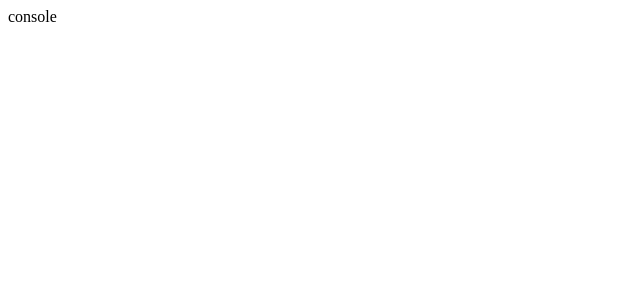
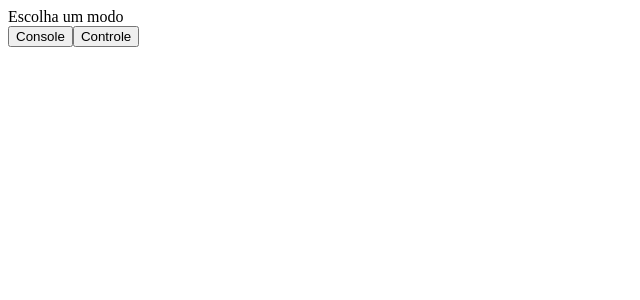
Before and after one commit to MatheusMoura17/Konsole, a React (Vite) app: page / in a window 1280 px wide. Shown: the top 300 px of the page, without its empty margins (0-640 px from the left). Built offline with nearby package versions, Linux system fonts and the light colour scheme.

Commit message:
Adiciona roteador de páginas

```diff
--- a/package.json
+++ b/package.json
@@ -20,11 +20,13 @@
   "dependencies": {
     "@types/react": "^16.8.21",
     "@types/react-dom": "^16.8.4",
+    "@types/react-router-dom": "^4.3.4",
     "@typescript-eslint/parser": "^1.10.2",
     "eslint-config-airbnb-typescript": "^4.0.0",
     "parcel": "^1.12.3",
     "react": "^16.8.6",
-    "react-dom": "^16.8.6"
+    "react-dom": "^16.8.6",
+    "react-router-dom": "^5.0.1"
   },
   "devDependencies": {
     "@typescript-eslint/eslint-plugin": "^1.10.2",
--- a/src/App.tsx
+++ b/src/App.tsx
@@ -1,10 +1,19 @@
-import React from "react";
+import * as React from "react";
+import { BrowserRouter, Route } from "react-router-dom";
 
-import Console from "./pages/console";
+import Home from "./pages/Home";
+import Console from "./pages/Console";
+import Controller from "./pages/Controller";
 
 /** Aplição principal */
 const App = () => {
-  return <Console />;
+  return (
+    <BrowserRouter>
+      <Route path="/" exact component={Home} />
+      <Route path="/console/" component={Console} />
+      <Route path="/controller/" component={Controller} />
+    </BrowserRouter>
+  );
 };
 
 export default App;
--- a/src/index.tsx
+++ b/src/index.tsx
@@ -1,4 +1,4 @@
-import React from "react";
+import * as React from "react";
 import { render } from "react-dom";
 
 import App from "./App";
--- /dev/null
+++ b/src/pages/Controller.tsx
@@ -0,0 +1,6 @@
+import * as React from "react";
+
+const Controller = () => {
+  return <div>controller</div>;
+};
+export default Controller;
--- /dev/null
+++ b/src/pages/Home.tsx
@@ -0,0 +1,18 @@
+import * as React from "react";
+import { Link } from "react-router-dom";
+
+/** Página inicial */
+const Home = () => {
+  return (
+    <div>
+      <div>Escolha um modo</div>
+      <Link to="/console">
+        <button>Console</button>
+      </Link>
+      <Link to="/controller">
+        <button>Controle</button>
+      </Link>
+    </div>
+  );
+};
+export default Home;
--- a/src/pages/console.tsx
+++ b/src/pages/console.tsx
@@ -1,4 +1,4 @@
-import React from "react";
+import * as React from "react";
 
 const Console = () => {
   return <div>console</div>;
```
Also changed, not shown: 1 other file (tests, documents, lock files or other folders).
